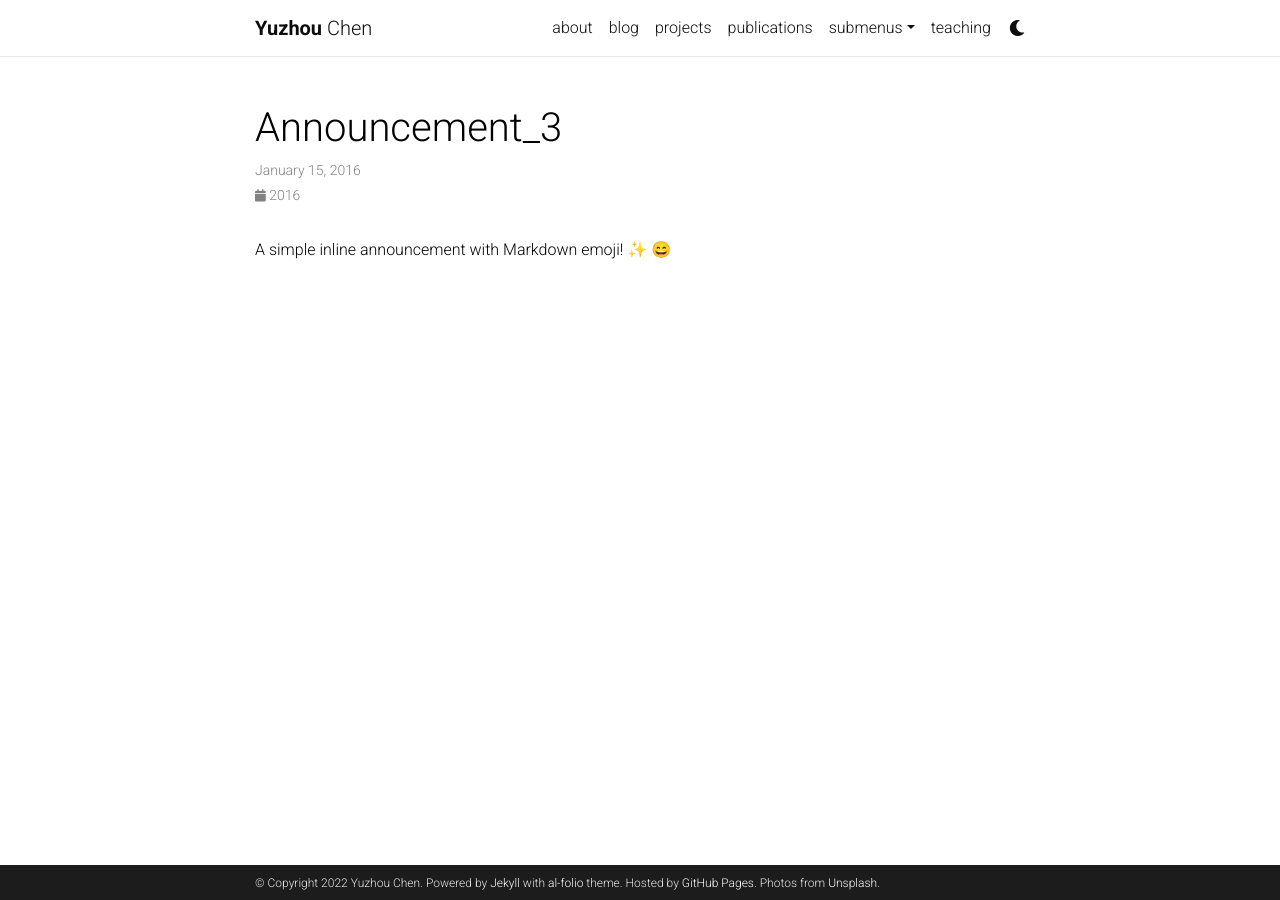
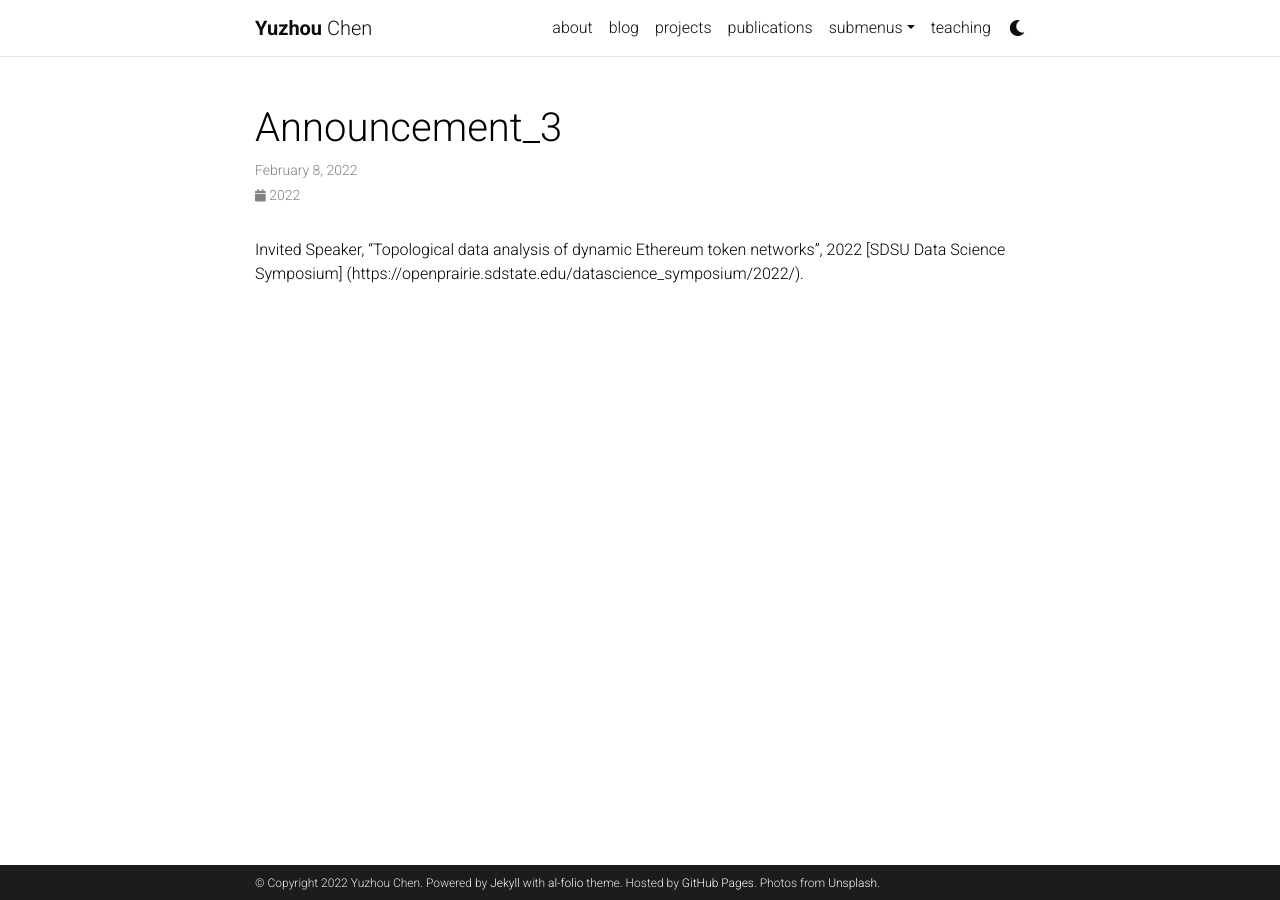
Before and after one commit to yuzhouguangc/yuguang_website, a Jekyll site: the page built from _news/announcement_3.md, in a window 1280 px wide. Built offline with Jekyll 4.4.1, drawn with Linux system fonts in a browser that asks for light colours; emoji names are drawn with the system emoji font; comment, search, counter and statistics services are not loaded; a style sheet for code colours, icons or effects is not loaded.

Commit message:
Update announcement_3.md

```diff
--- a/_news/announcement_3.md
+++ b/_news/announcement_3.md
@@ -1,7 +1,7 @@
 ---
 layout: post
-date: 2016-01-15 07:59:00-0400
+date: 2022-02-8
 inline: true
 ---
 
-A simple inline announcement with Markdown emoji! :sparkles: :smile:
+Invited Speaker, "Topological data analysis of dynamic Ethereum token networks", 2022 [SDSU Data Science Symposium] (https://openprairie.sdstate.edu/datascience_symposium/2022/).
```
